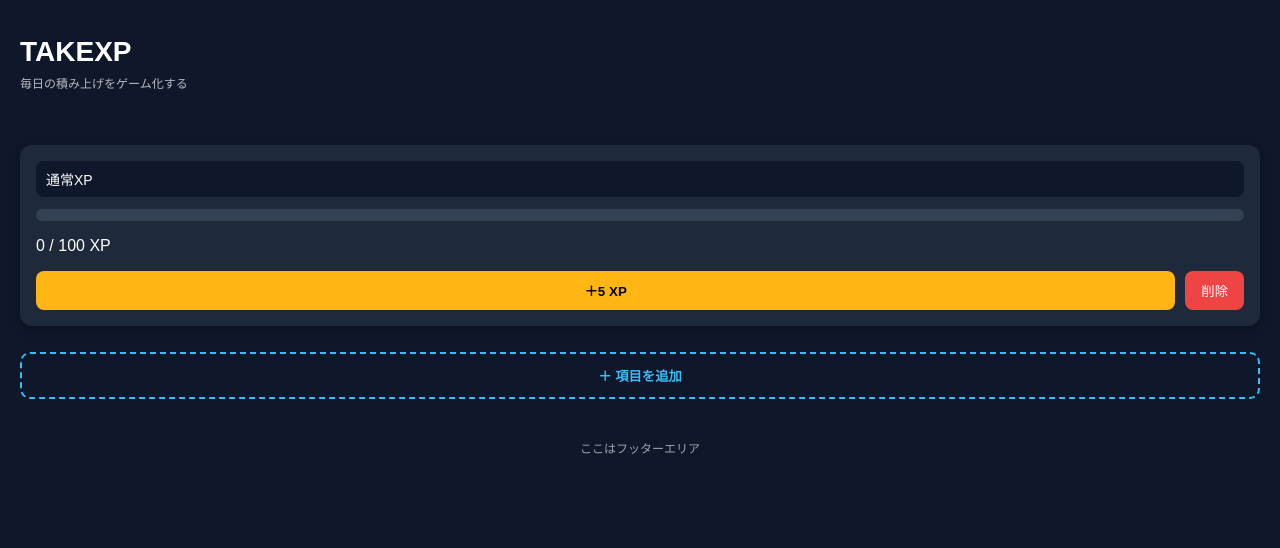
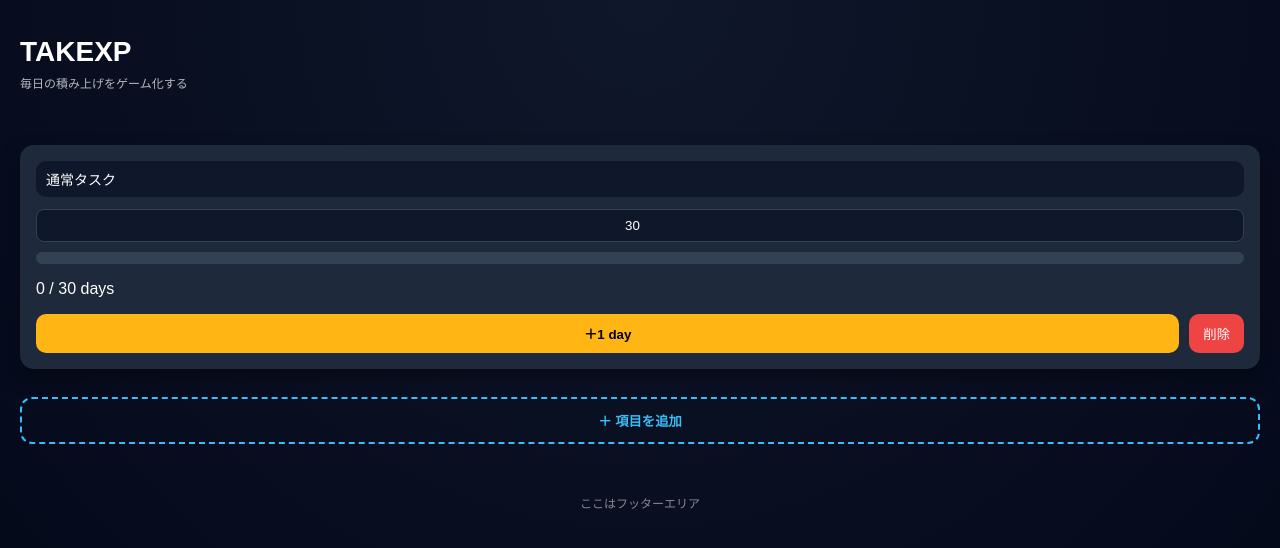
Before and after one commit to matsudaron/TAKEXP, a React (Create React App) app: page / in a window 1280 px wide. Shown: the top 548 px of the page. Built offline with nearby package versions, Linux system fonts and the light colour scheme.

Commit message:
経験値→日にちへ用語修正／項目ごとの日にち上限設定を実装／目標達成時に項目をグレーアウト＆達成祝福メッセージの表示を実装

```diff
--- a/src/App.css
+++ b/src/App.css
@@ -1,45 +1,95 @@
-/* トップ */
+/* =====================
+   ベース
+===================== */
 .top-container {
   padding: 20px;
   min-height: 100vh;
-  background: #0f172a;
+  background: radial-gradient(circle at top, #0f172a, #020617);
   color: white;
   font-family: sans-serif;
 }
 
-/* カード */
+/* =====================
+   カード
+===================== */
 .top-card {
   background: #1e293b;
   padding: 16px;
-  border-radius: 12px;
+  border-radius: 14px;
   margin: 16px 0;
-  box-shadow: 0 4px 12px rgba(0,0,0,0.25);
+  box-shadow: 0 8px 20px rgba(0,0,0,0.35);
+  transition: transform 0.2s, opacity 0.3s, filter 0.3s;
 }
 
-/* 入力 */
+.top-card:hover {
+  transform: translateY(-3px);
+}
+
+/* 完了カード */
+.top-card.done {
+  opacity: 0.35;
+  filter: grayscale(1);
+  transform: scale(0.98);
+}
+
+/* =====================
+   入力
+===================== */
 .task-input {
   width: 100%;
   padding: 10px;
   margin-bottom: 12px;
-  border-radius: 8px;
+  border-radius: 10px;
   border: none;
   background: #0f172a;
   color: white;
   font-size: 14px;
   outline: none;
   box-sizing: border-box;
+  transition: box-shadow 0.2s;
+}
+
+.task-input:focus {
+  box-shadow: 0 0 0 2px #38bdf8;
 }
 
 .task-input::placeholder {
   color: #64748b;
 }
 
-/* XPバー */
+/* =====================
+   設定入力（day / goal）
+===================== */
+.settings-row {
+  display: flex;
+  gap: 10px;
+  margin-bottom: 10px;
+}
+
+.settings-row input {
+  flex: 1;
+  padding: 8px;
+  border-radius: 8px;
+  border: 1px solid #334155;
+  background: #0f172a;
+  color: white;
+  outline: none;
+  text-align: center;
+  transition: border 0.2s;
+}
+
+.settings-row input:focus {
+  border-color: #38bdf8;
+}
+
+/* =====================
+   進捗バー
+===================== */
 .exp-bar {
   width: 100%;
   height: 12px;
   background: #334155;
-  border-radius: 6px;
+  border-radius: 999px;
   overflow: hidden;
   margin-bottom: 8px;
 }
@@ -50,63 +100,71 @@
   transition: width 0.4s ease;
 }
 
-/* ボタン横並び */
+/* =====================
+   ボタン
+===================== */
 .button-row {
   display: flex;
   gap: 10px;
   margin-top: 10px;
 }
 
-/* XPボタン */
-.take-xp-button {
+/* dayボタン */
+.take-day-button {
   flex: 1;
   padding: 10px 16px;
   border: none;
-  border-radius: 8px;
+  border-radius: 10px;
   background: #ffb514;
   cursor: pointer;
   font-weight: bold;
-  transition: transform 0.1s, opacity 0.1s;
+  transition: transform 0.1s, opacity 0.2s;
 }
 
-.take-xp-button:hover {
-  transform: translateY(-1px);
+.take-day-button:hover {
+  transform: translateY(-2px);
   opacity: 0.9;
 }
 
-.take-xp-button:disabled {
-  opacity: 0.4;
+.take-day-button:active {
+  transform: scale(0.96);
+}
+
+.take-day-button:disabled {
+  opacity: 0.3;
   cursor: not-allowed;
 }
 
 /* 削除ボタン */
 .delete-button {
-  padding: 10px 16px;
+  padding: 10px 14px;
   border: none;
-  border-radius: 8px;
+  border-radius: 10px;
   background: #ef4444;
   color: white;
   cursor: pointer;
-  transition: transform 0.1s, opacity 0.1s;
+  transition: transform 0.1s, opacity 0.2s;
 }
 
 .delete-button:hover {
-  transform: translateY(-1px);
+  transform: translateY(-2px);
   opacity: 0.9;
 }
 
-/* 追加ボタン */
+/* =====================
+   追加ボタン
+===================== */
 .add-button {
   width: 100%;
-  margin-top: 10px;
+  margin-top: 12px;
   padding: 12px;
   border: 2px dashed #38bdf8;
-  border-radius: 10px;
+  border-radius: 12px;
   background: transparent;
   color: #38bdf8;
   cursor: pointer;
   font-weight: bold;
-  transition: background 0.2s, color 0.2s;
+  transition: all 0.2s;
 }
 
 .add-button:hover {
@@ -114,7 +172,9 @@
   color: #0f172a;
 }
 
-/* ヘッダー */
+/* =====================
+   ヘッダー
+===================== */
 .header {
   display: flex;
   align-items: center;
@@ -134,24 +194,47 @@
   opacity: 0.7;
 }
 
-.login-button {
-  padding: 10px 16px;
-  border: none;
-  border-radius: 8px;
-  background: #38bdf8;
-  cursor: pointer;
-  font-weight: bold;
-}
-
-/* メイン */
+/* =====================
+   メイン
+===================== */
 .main {
   padding: 10px 0;
 }
 
-/* フッター */
+/* =====================
+   フッター
+===================== */
 .footer {
-  margin-top: 30px;
+  margin-top: 40px;
   text-align: center;
   font-size: 12px;
-  opacity: 0.6;
+  opacity: 0.5;
 }
+
+/* =====================
+   祝福演出
+===================== */
+.celebration {
+  position: fixed;
+  inset: 0;
+  display: flex;
+  justify-content: center;
+  align-items: center;
+  font-size: 42px;
+  font-weight: bold;
+  color: gold;
+  background: rgba(0,0,0,0.75);
+  animation: pop 0.4s ease;
+  z-index: 1000;
+}
+
+@keyframes pop {
+  0% {
+    transform: scale(0.5);
+    opacity: 0;
+  }
+  100% {
+    transform: scale(1);
+    opacity: 1;
+  }
+}
--- a/src/App.js
+++ b/src/App.js
@@ -3,65 +3,78 @@ import "./App.css";
 
 const Top = () => {
   const today = new Date().toDateString();
+  const [celebration, setCelebration] = useState(false);
+
   const [tasks, setTasks] = useState(() => {
     const saved = localStorage.getItem("tasks");
 
     if (saved) {
       return JSON.parse(saved).map((task) => ({
         ...task,
-      lastClaimed: task.lastClaimed ?? null
+        lastClaimed: task.lastClaimed ?? null,
+        goal: task.goal ?? 100
       }));
     }
 
     return [
-    { id: 1, name: "通常XP", xp: 0, lastClaimed: null }
+      {
+        id: 1,
+        name: "通常タスク",
+        days: 0,
+        lastClaimed: null,
+        goal: 30
+      }
     ];
   });
 
-  // tasksが変わるたびに保存
   useEffect(() => {
     localStorage.setItem("tasks", JSON.stringify(tasks));
   }, [tasks]);
 
-  // XP加算
-  const DEV_MODE = false; // ←テスト時はtrueに変更
-  const handleGainXp = (id) => {
+  const DEV_MODE = false;
 
+  const handleGainDay = (id) => {
     setTasks((prev) =>
       prev.map((task) => {
         if (task.id !== id) return task;
-      // ▼開発者モード：制限無視
-      if (DEV_MODE) {
+
+        const isDone = task.days >= task.goal;
+
+        // 1日1回制限
+        if (!DEV_MODE && (task.lastClaimed === today || isDone)) {
+          return task;
+        }
+
+        const nextDays = task.days + 1;
+        const willComplete = nextDays >= task.goal;
+
+        if (willComplete && !isDone) {
+          setCelebration(true);
+          setTimeout(() => setCelebration(false), 2000);
+        }
+
         return {
           ...task,
-          xp: Math.min(task.xp + 5, 100)
-        };
-      }
-      // ▼通常モード：1日1回制限
-      if (task.lastClaimed === today) return task;
-      return {
-        ...task,
-        xp: Math.min(task.xp + 5, 100),
+          days: Math.min(nextDays, task.goal),
           lastClaimed: today
         };
       })
     );
   };
 
-  // 項目追加
   const handleAddTask = () => {
     setTasks((prev) => [
       ...prev,
       {
         id: Date.now(),
         name: "",
-        xp: 0,
-        lastClaimed: null
+        days: 0,
+        lastClaimed: null,
+        goal: 30
       }
     ]);
   };
 
-  // 名前変更
   const handleNameChange = (id, value) => {
     setTasks((prev) =>
       prev.map((task) =>
@@ -70,13 +83,26 @@ const Top = () => {
     );
   };
 
-  // 削除
+  const handleGoalChange = (id, value) => {
+    setTasks((prev) =>
+      prev.map((task) =>
+        task.id === id ? { ...task, goal: Number(value) } : task
+      )
+    );
+  };
+
   const handleDelete = (id) => {
     setTasks((prev) => prev.filter((task) => task.id !== id));
   };
 
   return (
     <div className="top-container">
+
+      {celebration && (
+        <div className="celebration">
+          🎉 CONGRATULATIONS 🎉
+        </div>
+      )}
 
       <header className="header">
         <div>
@@ -87,35 +113,58 @@ const Top = () => {
 
       <main className="main">
 
-        {tasks.map((task) => (
-          <div key={task.id} className="top-card">
+        {tasks.map((task) => {
+          const isDone = task.days >= task.goal;
 
-            {/* 名前編集 */}
+          return (
+            <div
+              key={task.id}
+              className={`top-card ${isDone ? "done" : ""}`}
+            >
+
               <input
                 className="task-input"
                 value={task.name}
-              placeholder="項目名を入力（例：筋トレ）"
+                placeholder="項目名（例：筋トレ）"
                 onChange={(e) =>
                   handleNameChange(task.id, e.target.value)
                 }
               />
 
+              {/* 目標日数 */}
+              <div className="settings-row">
+                <input
+                  type="number"
+                  value={task.goal}
+                  onChange={(e) =>
+                    handleGoalChange(task.id, e.target.value)
+                  }
+                />
+              </div>
+
               <div className="exp-bar">
                 <div
                   className="exp-fill"
-                style={{ width: `${task.xp}%` }}
+                  style={{
+                    width: `${(task.days / task.goal) * 100}%`
+                  }}
                 />
               </div>
 
-            <p>{task.xp} / 100 XP</p>
+              <p>
+                {task.days} / {task.goal} days
+              </p>
 
               <div className="button-row">
+
                 <button
-                className="take-xp-button"
-                onClick={() => handleGainXp(task.id)}
-                disabled={task.lastClaimed === today}
+                  className="take-day-button"
+                  onClick={() => handleGainDay(task.id)}
+                  disabled={
+                    task.lastClaimed === today || isDone
+                  }
                 >
-                ＋5 XP
+                  ＋1 day
                 </button>
 
                 <button
@@ -124,10 +173,12 @@ const Top = () => {
                 >
                   削除
                 </button>
+
               </div>
 
             </div>
-        ))}
+          );
+        })}
 
         <button
           className="add-button"
```
Lines whose indentation alone changed are shown as unchanged.
